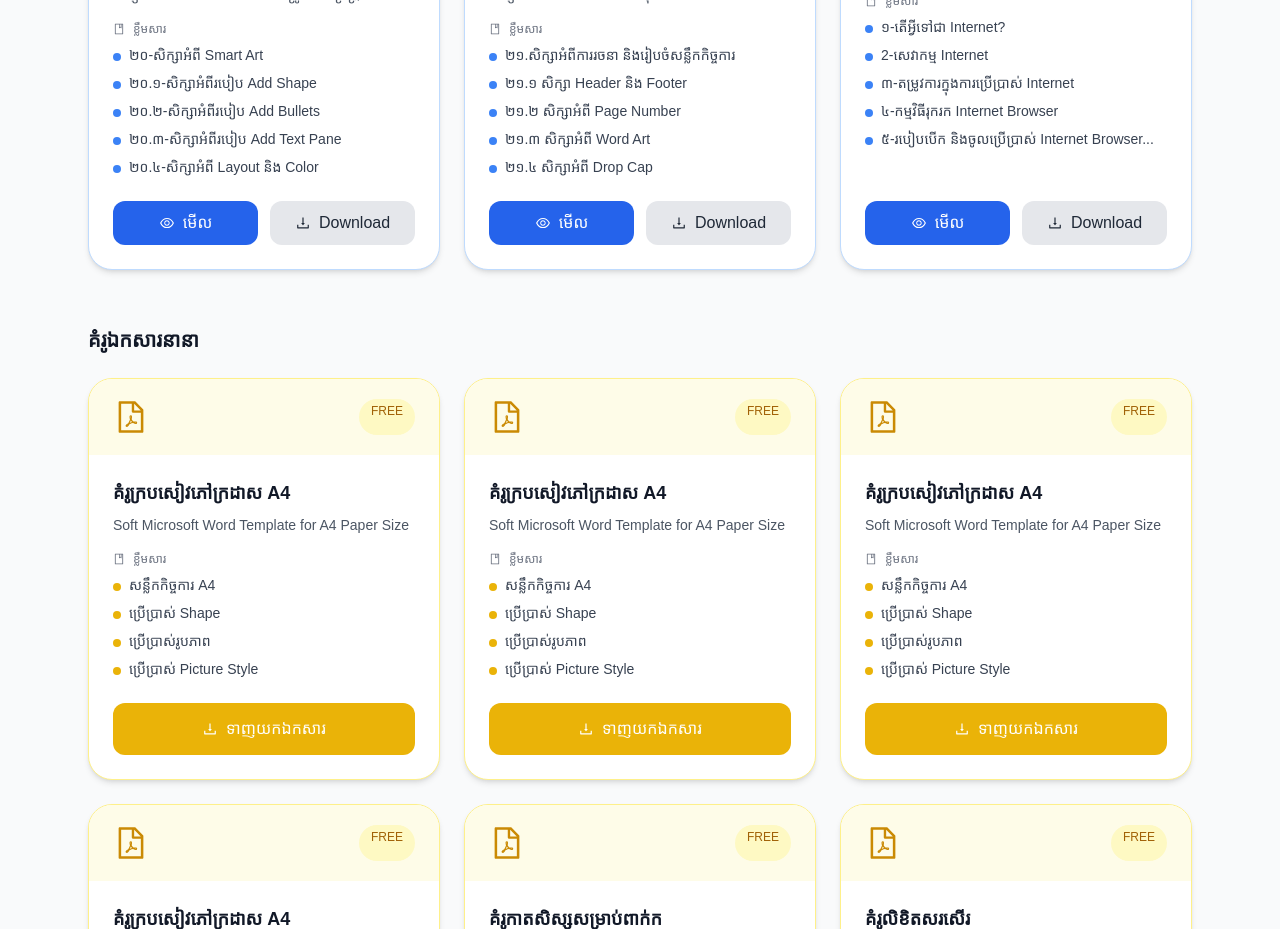
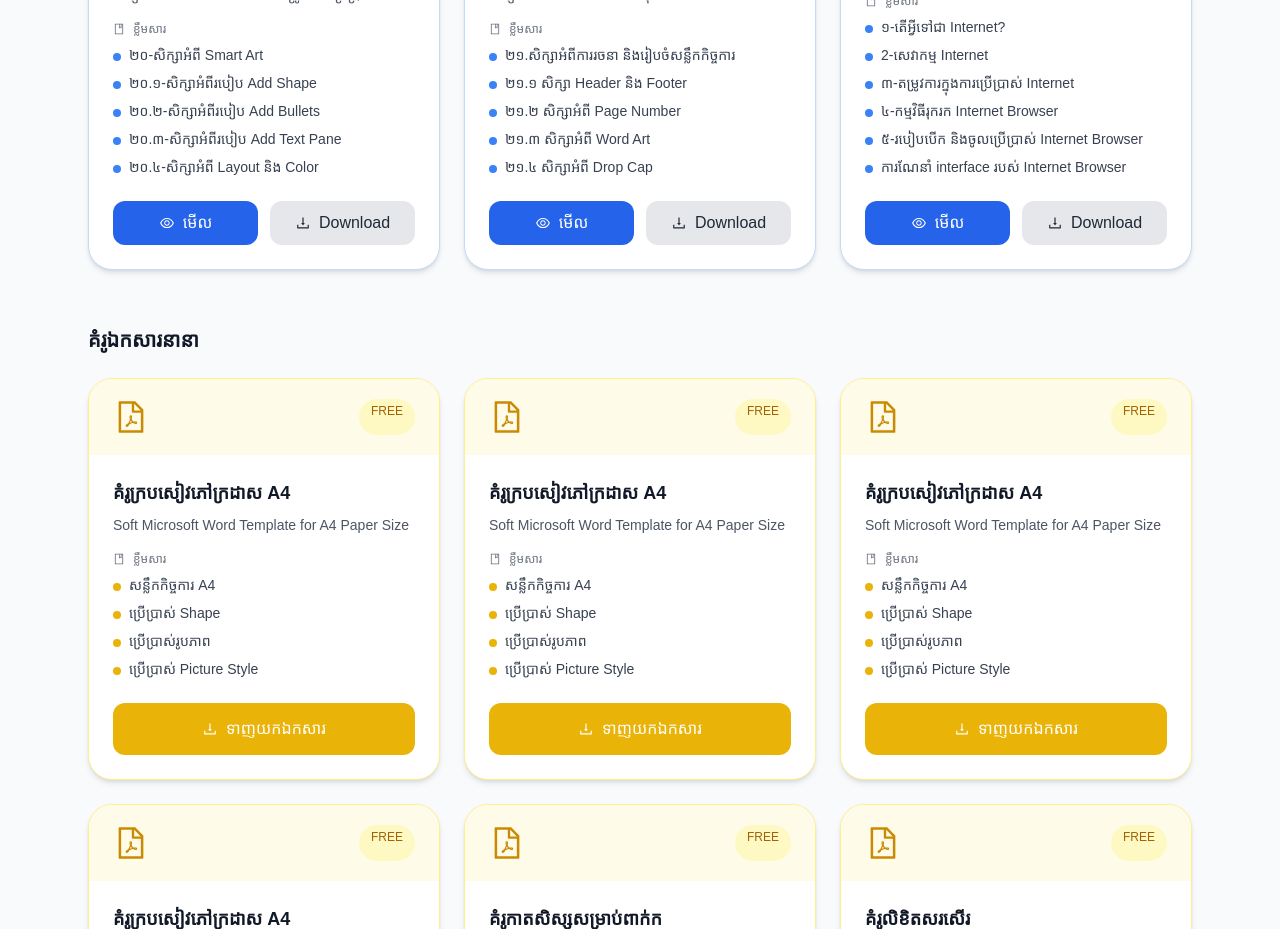
Before and after one commit to VeasnaNIE2025/SchoolApp, a React (Vite) app: page /ict in a window 1280 px wide. Shown: the part 2240-3169 px from the top of the page. Built offline with nearby package versions, Linux system fonts and the light colour scheme; a web font is replaced by a local one.

Commit message:
add lesson

```diff
--- a/src/page/ICT/IctPage.jsx
+++ b/src/page/ICT/IctPage.jsx
@@ -99,7 +99,7 @@ const subjects = [
       id: 6,
       title: "មេរៀនទី ៥  ការណែនាំអំពី Internet",
       description: "ការណែនាំអំពី Internet ",
-      subTopics: ["១-តើអ្វីទៅជា Internet?", " 2-សេវាកម្ម Internet", "៣-តម្រូវការក្នុងការប្រើប្រាស់ Internet", "៤-កម្មវិធីរុករក Internet Browser","៥-របៀបបើក និងចូលប្រើប្រាស់ Internet Browser..."],
+      subTopics: ["១-តើអ្វីទៅជា Internet?", " 2-សេវាកម្ម Internet", "៣-តម្រូវការក្នុងការប្រើប្រាស់ Internet", "៤-កម្មវិធីរុករក Internet Browser","៥-របៀបបើក និងចូលប្រើប្រាស់ Internet Browser","ការណែនាំ interface របស់ Internet Browser"],
       pdf: "/Videos/Word/22-Internet/22-Internet.pdf",
      },
     ],
```
